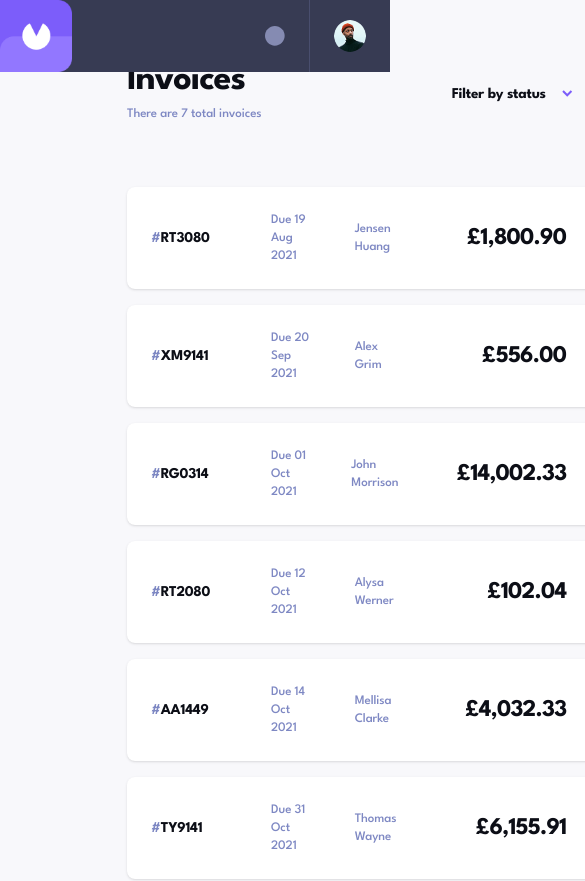
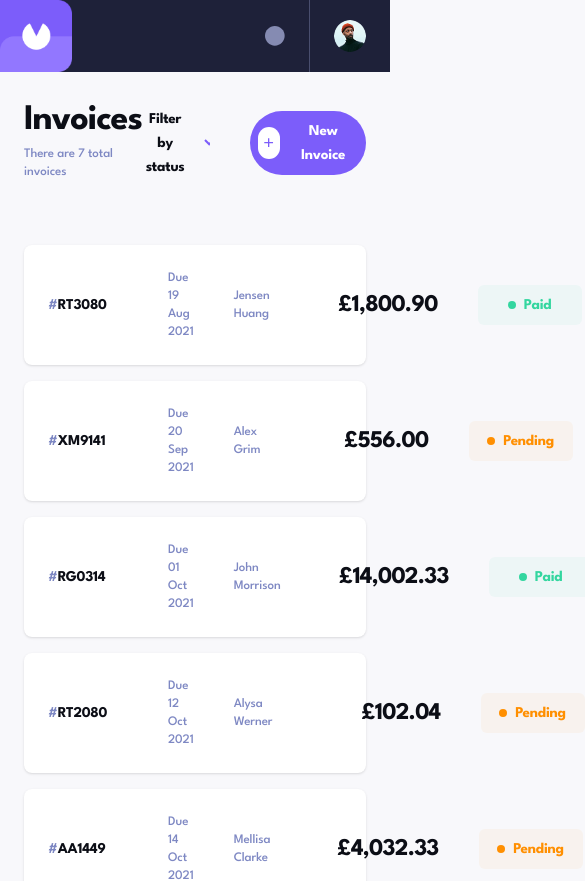
Before and after one commit to Apex10A/Invoice-app, a Next.js app: page / in a window 390 px wide. Shown: the top 881 px of the page, 585 px wide, since content can reach past the window. Built offline with nearby package versions, Linux system fonts and the light colour scheme.

Commit message:
refactor: update layout and styling for improved responsiveness and consistency

```diff
--- a/app/layout.tsx
+++ b/app/layout.tsx
@@ -20,9 +20,9 @@ export default function RootLayout({
 }>) {
   return (
     <html lang="en" className={`${leagueSpartan.variable} h-full antialiased`}>
-      <body className="min-h-full flex flex-row font-spartan">
+      <body className="min-h-full flex flex-col font-spartan lg:flex-row">
         <Sidebar />
-        <main className="ml-[103px] flex-1 px-6 pt-16 pb-8 lg:px-0 lg:pt-20">
+        <main className="flex-1 px-6 pb-8 pt-[104px] lg:ml-[103px] lg:px-0 lg:pt-20">
           <div className="mx-auto max-w-[730px]">
             {children}
           </div>
--- a/components/InvoiceForm.tsx
+++ b/components/InvoiceForm.tsx
@@ -21,7 +21,7 @@ export default function InvoiceForm({ type, id, onClose }: InvoiceFormProps) {
 
   return (
     <div className="fixed inset-0 z-[60] flex bg-black/50">
-      <div className="h-full w-full max-w-[720px] overflow-y-auto bg-white p-14 pt-8 pl-[135px] dark:bg-dark-bg-alt">
+      <div className="h-full w-full max-w-[720px] overflow-y-auto bg-white p-8 pt-32 dark:bg-dark-bg-alt lg:p-14 lg:pt-8 lg:pl-[135px]">
         <h1 className="mb-12 text-2xl font-bold dark:text-white">
           {type === "edit" ? (
             <>
--- a/components/Sidebar.tsx
+++ b/components/Sidebar.tsx
@@ -25,7 +25,7 @@ export default function Sidebar() {
   };
 
   return (
-    <aside className="fixed left-0 top-0 z-50 flex h-[72px] w-full flex-row items-center bg-[#373b53] lg:h-full lg:w-[103px] lg:flex-col lg:rounded-r-[20px] lg:bg-dark-blue">
+    <aside className="fixed left-0 top-0 z-50 flex h-[72px] w-full flex-row items-center bg-dark-blue lg:h-full lg:w-[103px] lg:flex-col lg:rounded-r-[20px]">
       <div className="relative h-[72px] w-[72px] lg:h-[103px] lg:w-full">
         <Image src="/Logo.png" alt="" fill className="object-contain" />
       </div>
@@ -45,11 +45,7 @@ export default function Sidebar() {
             </div>
           )}
         </button>
-
-        {/* Divider */}
         <div className="h-full w-[1px] bg-[#494E6E] lg:h-[1px] lg:w-full" />
-
-        {/* Avatar */}
         <div className="flex h-full items-center justify-center px-6 lg:h-auto lg:py-6 lg:px-0">
           <div className="relative h-8 w-8 overflow-hidden rounded-full lg:h-10 lg:w-10">
             <Image src="/profile.png" alt="Avatar" fill />
```
